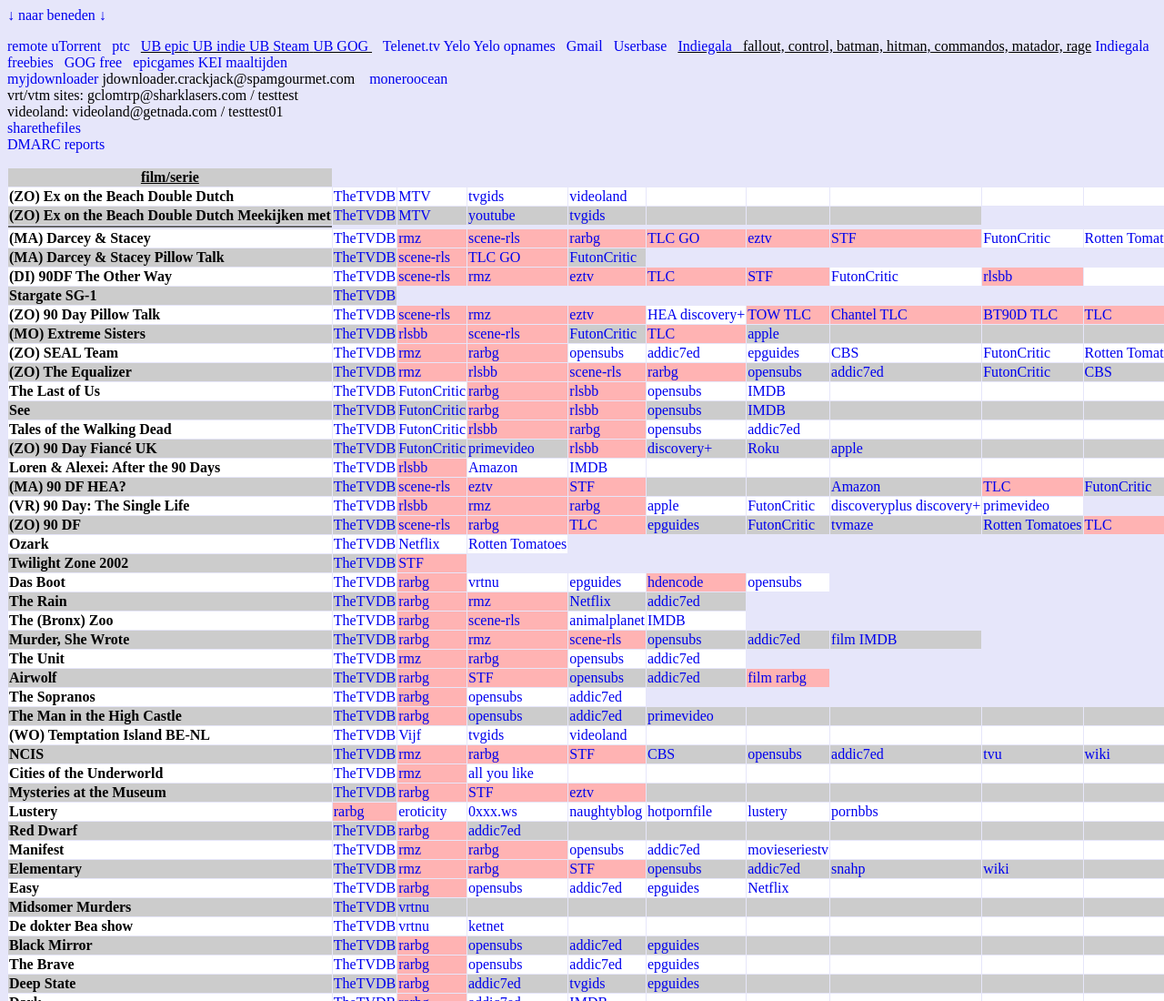
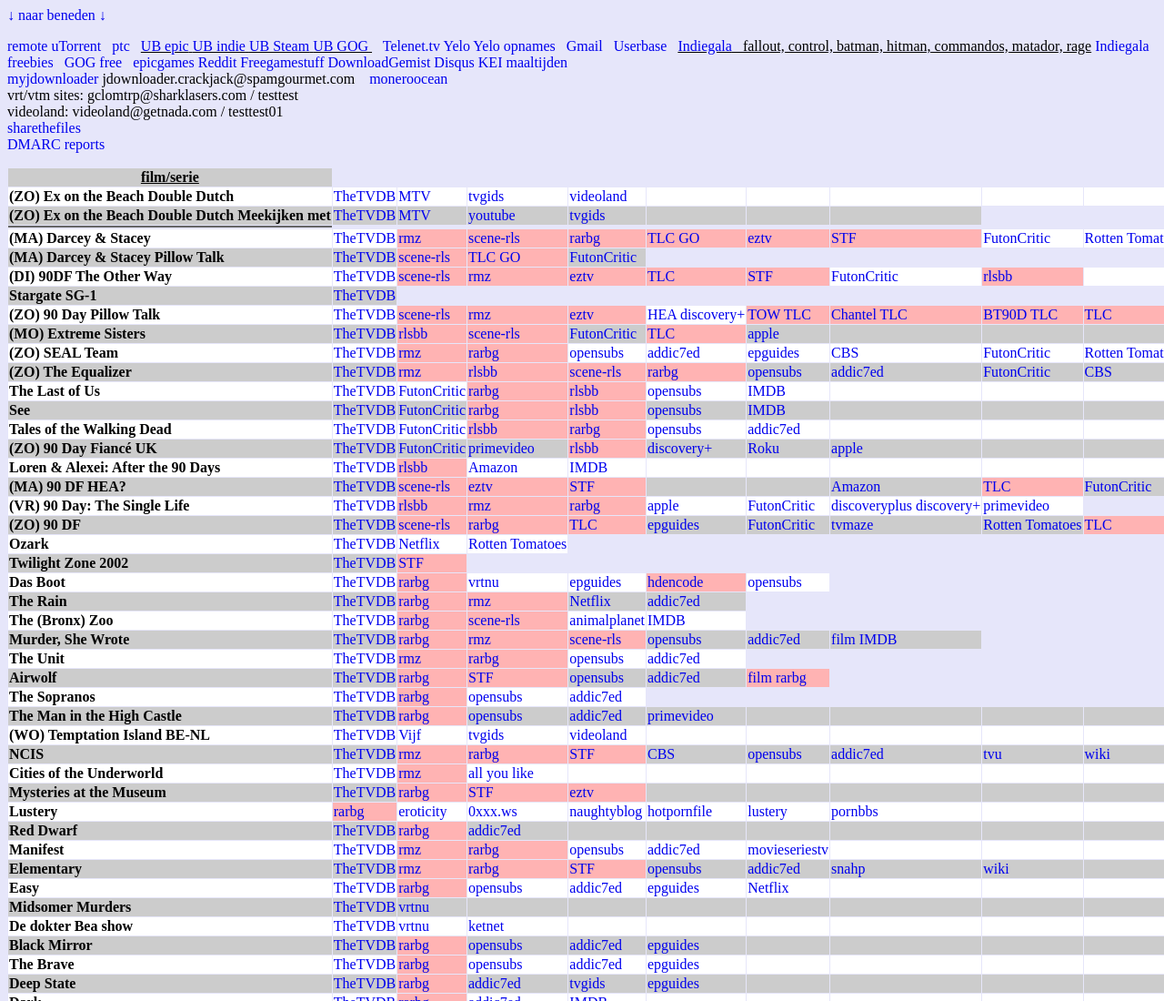
Before and after one commit to wauterskris/wauterskris.github.io, a plain HTML site: page links/series.html in a window 1280 px wide. Shown: the top 1100 px of the page at 91% size. Drawn offline with Linux system fonts and the light colour scheme.

Commit message:
Update series.html

```diff
--- a/links/series.html
+++ b/links/series.html
@@ -133,6 +133,9 @@ function togglehiatus() {
 <a href="https://freebies.indiegala.com/">Indiegala freebies</a>&ensp;
 <a href="https://www.gog.com/en/games?priceRange=0,0&hideDLCs=true&hideOwned=true">GOG free</a>&ensp;
 <a href="https://store.epicgames.com/en-US/free-games">epicgames</a>
+<a href="https://www.reddit.com/r/Freegamestuff/">Reddit Freegamestuff</a>
+<a href="https://disqus.com/embed/comments/?base=default&f=downloadgemist&t_u=https%3A%2F%2Fwww.downloadgemist.nl%2F%3Fpage%3Dcommunity%26t%3D14&t_d=Online%20Programma%20Gemist%20Downloader&t_t=Online%20Programma%20Gemist%20Downloader&s_o=default#version=b040cc4fb9749f836fa39cae48953897">DownloadGemist Disqus</a>
+
 <a href="https://docs.google.com/document/d/e/2PACX-1vR4HiFWbKcKdJA1zkI7oYZ7F2aHDgkVIDQ-LsG03ualkkmuSCcYiElEqW4IXZF2EhH7UIMSvLd75pQB/pub">KEI maaltijden</a>
 <br>
 
```
